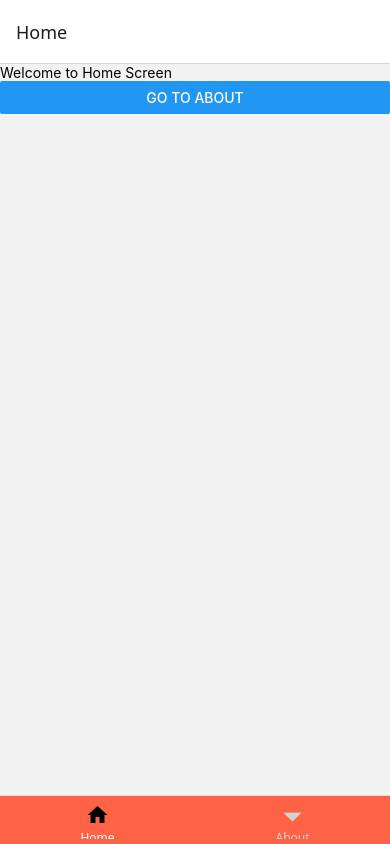
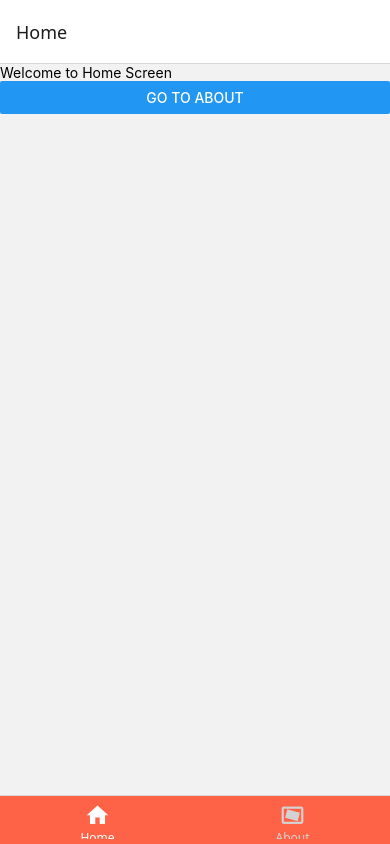
Before and after one commit to DusanPeric44/dgschool-dusan-peric-rn-A-20h, a React Native app: screen / in a window 390 px wide. Built offline with nearby package versions, Linux system fonts and the light colour scheme.

Commit message:
modul 18

```diff
--- a/src/navigation/TabNavigator.js
+++ b/src/navigation/TabNavigator.js
@@ -23,11 +23,23 @@ const BottomTabNavigator = () => {
         component={MainStackNavigator}
         options={{
           tabBarIcon: ({ color }) => (
-            <MaterialCommunityIcons name="home" size={24} color="black" />
+            <MaterialCommunityIcons name="home" size={26} color={color} />
           ),
         }}
       />
-      <Tab.Screen name="About" component={AboutStackNavigator} />
+      <Tab.Screen
+        name="About"
+        component={AboutStackNavigator}
+        options={{
+          tabBarIcon: ({ color }) => (
+            <MaterialCommunityIcons
+              name="video-stabilization"
+              size={26}
+              color={color}
+            />
+          ),
+        }}
+      />
     </Tab.Navigator>
   );
 };
```
